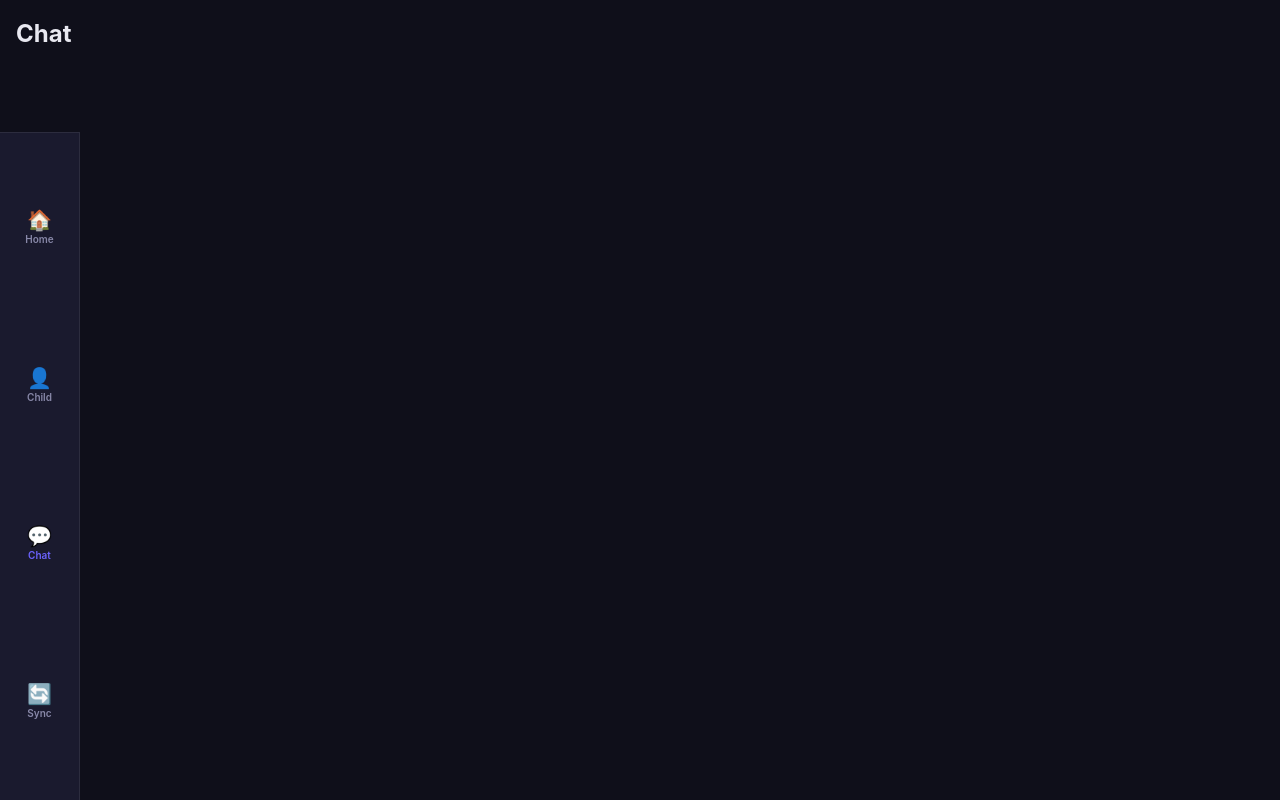
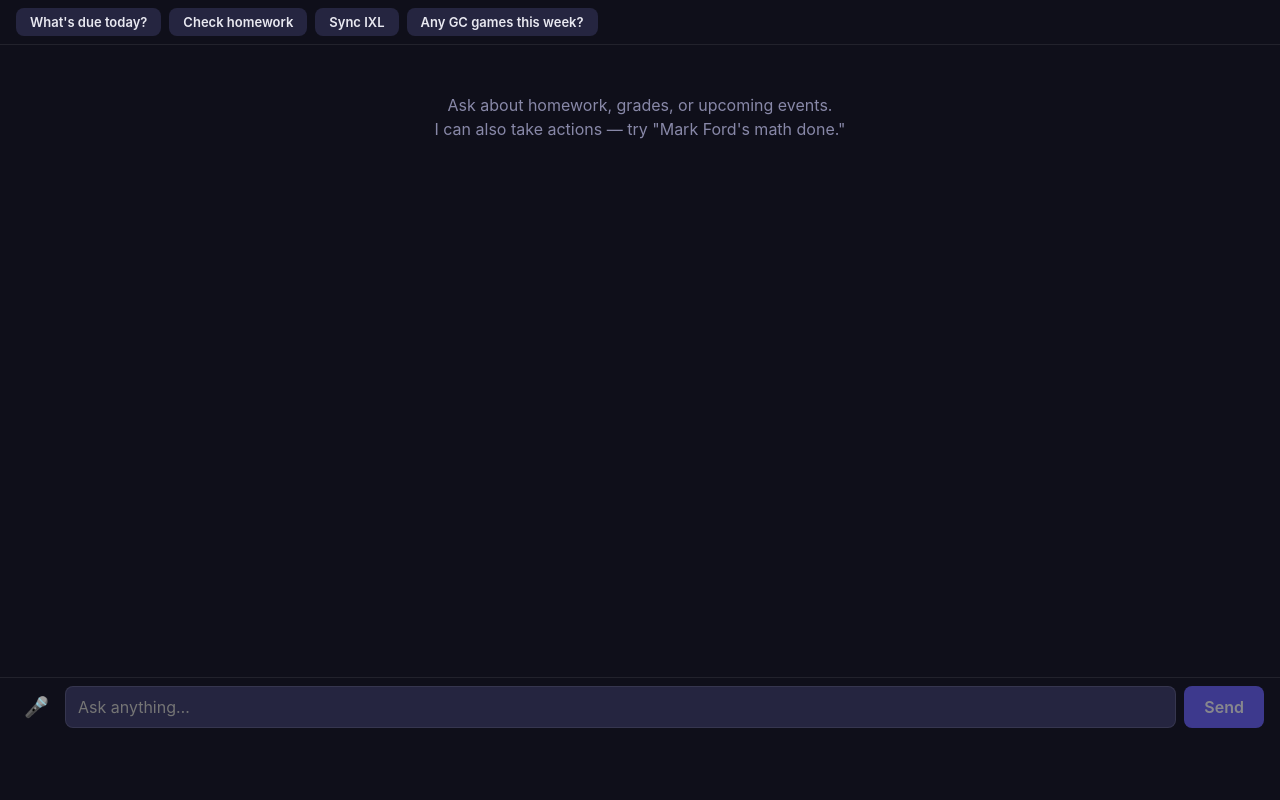
Before and after one commit to bearyjd/school-dashboard, a React (Vite) app in the folder web/spa/: page /app/chat in a window 1280 px wide. Shown: the top 800 px of the page. Built offline with nearby package versions, Linux system fonts and the light colour scheme.

Commit message:
feat: Chat screen with agentic tool call parsing and confirmation cards

```diff
--- /dev/null
+++ b/web/spa/src/components/ActionCard.css
@@ -0,0 +1,28 @@
+.action-card {
+  background: var(--color-surface2);
+  border: 1px solid var(--color-accent);
+  border-radius: var(--radius-md);
+  padding: var(--space-md);
+  display: flex;
+  flex-direction: column;
+  gap: var(--space-sm);
+}
+
+.action-card__label {
+  font-size: 11px;
+  font-weight: 700;
+  text-transform: uppercase;
+  letter-spacing: 0.05em;
+  color: var(--color-accent);
+}
+
+.action-card__desc {
+  font-weight: 600;
+  font-size: 1rem;
+}
+
+.action-card__btns {
+  display: flex;
+  gap: var(--space-sm);
+  justify-content: flex-end;
+}
--- /dev/null
+++ b/web/spa/src/components/ActionCard.tsx
@@ -0,0 +1,22 @@
+import type { ToolCall } from '../agent/tools'
+import { describeToolCall } from '../agent/tools'
+import './ActionCard.css'
+
+interface Props {
+  toolCall: ToolCall
+  onConfirm: () => void
+  onCancel: () => void
+}
+
+export function ActionCard({ toolCall, onConfirm, onCancel }: Props) {
+  return (
+    <div className="action-card">
+      <div className="action-card__label">Action required</div>
+      <div className="action-card__desc">{describeToolCall(toolCall)}</div>
+      <div className="action-card__btns">
+        <button className="btn btn--ghost" onClick={onCancel}>Cancel</button>
+        <button className="btn btn--primary" onClick={onConfirm}>Confirm</button>
+      </div>
+    </div>
+  )
+}
--- a/web/spa/src/views/Chat.tsx
+++ b/web/spa/src/views/Chat.tsx
@@ -1 +1,150 @@
-export function Chat() { return <div className="screen"><h2>Chat</h2></div> }
+import { useState, useRef, useEffect } from 'react'
+import { sendChat } from '../api'
+import { parseToolCalls, needsConfirmation, executeTool } from '../agent/tools'
+import { ActionCard } from '../components/ActionCard'
+import type { ChatMessage } from '../api/types'
+import type { ToolCall } from '../agent/tools'
+
+const QUICK_ACTIONS = [
+  "What's due today?",
+  "Check homework",
+  "Sync IXL",
+  "Any GC games this week?",
+]
+
+interface Message {
+  role: 'user' | 'assistant' | 'system'
+  content: string
+  toolCall?: ToolCall
+  pending?: boolean
+}
+
+export function Chat() {
+  const [messages, setMessages] = useState<Message[]>([])
+  const [input, setInput] = useState('')
+  const [loading, setLoading] = useState(false)
+  const [pendingTool, setPendingTool] = useState<{ toolCall: ToolCall; resolve: (confirmed: boolean) => void } | null>(null)
+  const bottomRef = useRef<HTMLDivElement>(null)
+
+  useEffect(() => {
+    bottomRef.current?.scrollIntoView({ behavior: 'smooth' })
+  }, [messages])
+
+  const confirmTool = (toolCall: ToolCall): Promise<boolean> =>
+    new Promise(resolve => setPendingTool({ toolCall, resolve }))
+
+  const send = async (text: string) => {
+    if (!text.trim() || loading) return
+    const userMsg: Message = { role: 'user', content: text }
+    setMessages(prev => [...prev, userMsg])
+    setInput('')
+    setLoading(true)
+
+    try {
+      const history: ChatMessage[] = messages
+        .filter(m => m.role === 'user' || m.role === 'assistant')
+        .map(m => ({ role: m.role as 'user' | 'assistant', content: m.content }))
+
+      const { reply } = await sendChat(text, history)
+      const { clean, calls } = parseToolCalls(reply)
+
+      if (clean) {
+        setMessages(prev => [...prev, { role: 'assistant', content: clean }])
+      }
+
+      for (const toolCall of calls) {
+        let confirmed = true
+        if (needsConfirmation(toolCall.name)) {
+          setMessages(prev => [...prev, { role: 'assistant', content: '', toolCall, pending: true }])
+          confirmed = await confirmTool(toolCall)
+          setPendingTool(null)
+          setMessages(prev => prev.filter((_, i) => i !== prev.length - 1))
+        }
+
+        if (confirmed) {
+          const result = await executeTool(toolCall)
+          setMessages(prev => [...prev, { role: 'system', content: `✓ ${result}` }])
+          const followup = await sendChat(`Tool result: ${result}`, [...history, { role: 'assistant', content: clean }])
+          setMessages(prev => [...prev, { role: 'assistant', content: followup.reply }])
+        } else {
+          setMessages(prev => [...prev, { role: 'system', content: '✗ Cancelled' }])
+        }
+      }
+    } catch (e: unknown) {
+      setMessages(prev => [...prev, { role: 'system', content: `Error: ${e instanceof Error ? e.message : 'failed'}` }])
+    } finally {
+      setLoading(false)
+    }
+  }
+
+  const handleVoice = () => {
+    const SR = (window as unknown as { webkitSpeechRecognition?: new() => SpeechRecognition }).webkitSpeechRecognition
+      || (window as unknown as { SpeechRecognition?: new() => SpeechRecognition }).SpeechRecognition
+    if (!SR) return
+    const rec = new SR()
+    rec.onresult = (e: SpeechRecognitionEvent) => { setInput(e.results[0][0].transcript) }
+    rec.start()
+  }
+
+  return (
+    <div style={{ display: 'flex', flexDirection: 'column', height: '100dvh', paddingBottom: 'var(--nav-height)' }}>
+      {/* Quick actions */}
+      <div style={{ display: 'flex', gap: 'var(--space-sm)', padding: 'var(--space-sm) var(--space-md)', overflowX: 'auto', flexShrink: 0, borderBottom: '1px solid var(--color-border)' }}>
+        {QUICK_ACTIONS.map(q => (
+          <button key={q} className="btn btn--secondary" style={{ whiteSpace: 'nowrap', padding: '6px 14px', fontSize: '13px' }}
+            onClick={() => send(q)}>{q}</button>
+        ))}
+      </div>
+
+      {/* Messages */}
+      <div style={{ flex: 1, overflowY: 'auto', padding: 'var(--space-md)', display: 'flex', flexDirection: 'column', gap: 'var(--space-md)' }}>
+        {messages.length === 0 && (
+          <div style={{ textAlign: 'center', color: 'var(--color-text-muted)', marginTop: 'var(--space-xl)' }}>
+            Ask about homework, grades, or upcoming events.<br />I can also take actions — try "Mark Ford's math done."
+          </div>
+        )}
+        {messages.map((msg, i) => (
+          <div key={i}>
+            {msg.toolCall ? (
+              pendingTool?.toolCall === msg.toolCall ? (
+                <ActionCard
+                  toolCall={msg.toolCall}
+                  onConfirm={() => pendingTool.resolve(true)}
+                  onCancel={() => pendingTool.resolve(false)}
+                />
+              ) : null
+            ) : (
+              <div style={{
+                alignSelf: msg.role === 'user' ? 'flex-end' : 'flex-start',
+                maxWidth: '85%',
+                background: msg.role === 'user' ? 'var(--color-accent)' : msg.role === 'system' ? 'var(--color-surface2)' : 'var(--color-surface)',
+                borderRadius: msg.role === 'user' ? 'var(--radius-md) var(--radius-md) 4px var(--radius-md)' : 'var(--radius-md) var(--radius-md) var(--radius-md) 4px',
+                padding: '10px 14px',
+                fontSize: '14px',
+                color: msg.role === 'system' ? 'var(--color-text-muted)' : 'var(--color-text)',
+                whiteSpace: 'pre-wrap',
+              }}>{msg.content}</div>
+            )}
+          </div>
+        ))}
+        {loading && <div style={{ color: 'var(--color-text-muted)', fontSize: '13px' }}>Thinking…</div>}
+        <div ref={bottomRef} />
+      </div>
+
+      {/* Input bar */}
+      <div style={{ display: 'flex', gap: 'var(--space-sm)', padding: 'var(--space-sm) var(--space-md)', borderTop: '1px solid var(--color-border)', flexShrink: 0 }}>
+        <button className="btn btn--ghost" style={{ fontSize: '20px', padding: '0 8px' }} onClick={handleVoice} title="Voice input">🎤</button>
+        <input
+          value={input}
+          onChange={e => setInput(e.target.value)}
+          onKeyDown={e => e.key === 'Enter' && !e.shiftKey && send(input)}
+          placeholder="Ask anything…"
+          style={{ flex: 1 }}
+        />
+        <button className="btn btn--primary" disabled={loading || !input.trim()} onClick={() => send(input)}>
+          Send
+        </button>
+      </div>
+    </div>
+  )
+}
--- /dev/null
+++ b/web/spa/src/vite-env.d.ts
@@ -0,0 +1,6 @@
+/// <reference types="vite/client" />
+
+interface SpeechRecognition extends EventTarget {
+  onresult: ((e: SpeechRecognitionEvent) => void) | null
+  start(): void
+}
```
